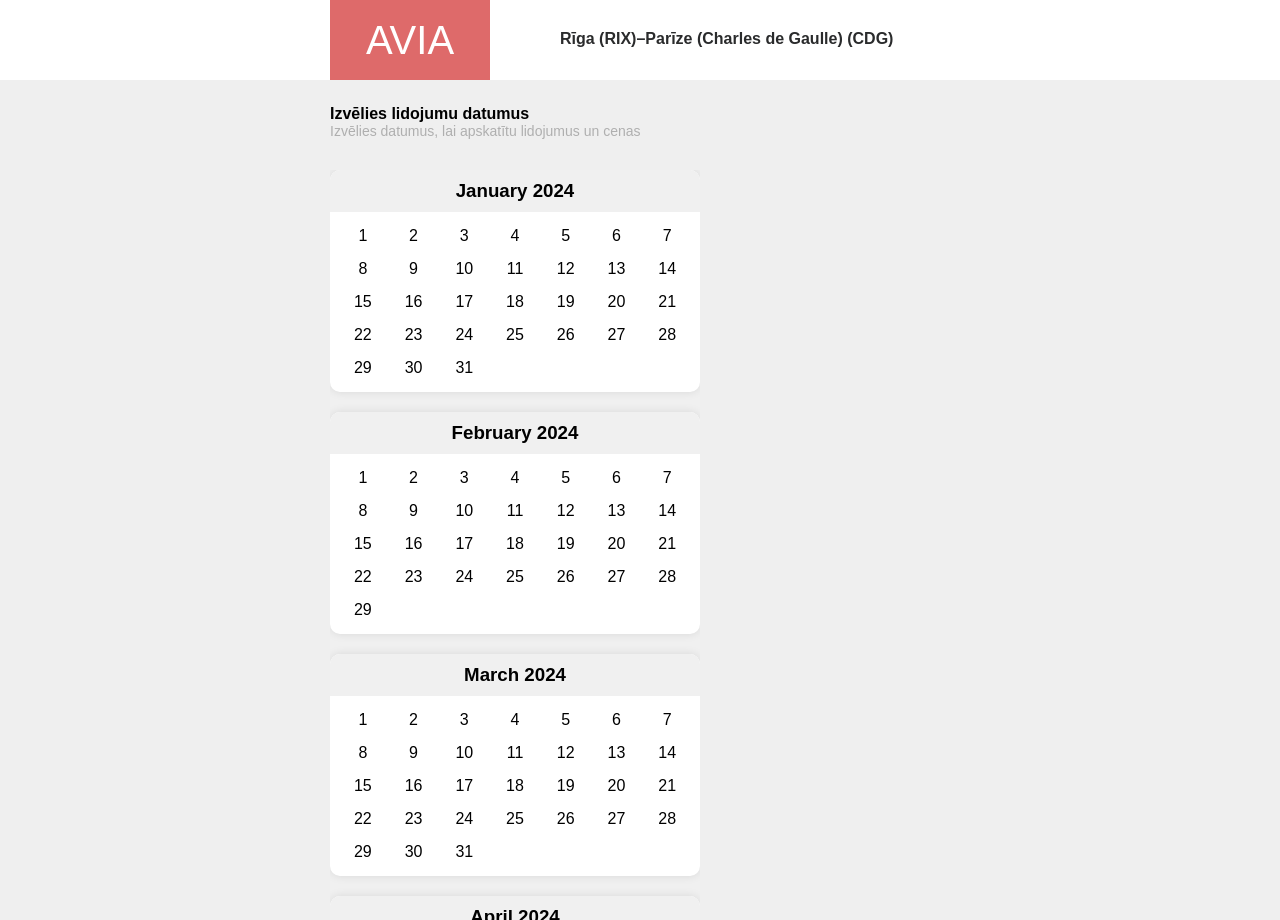
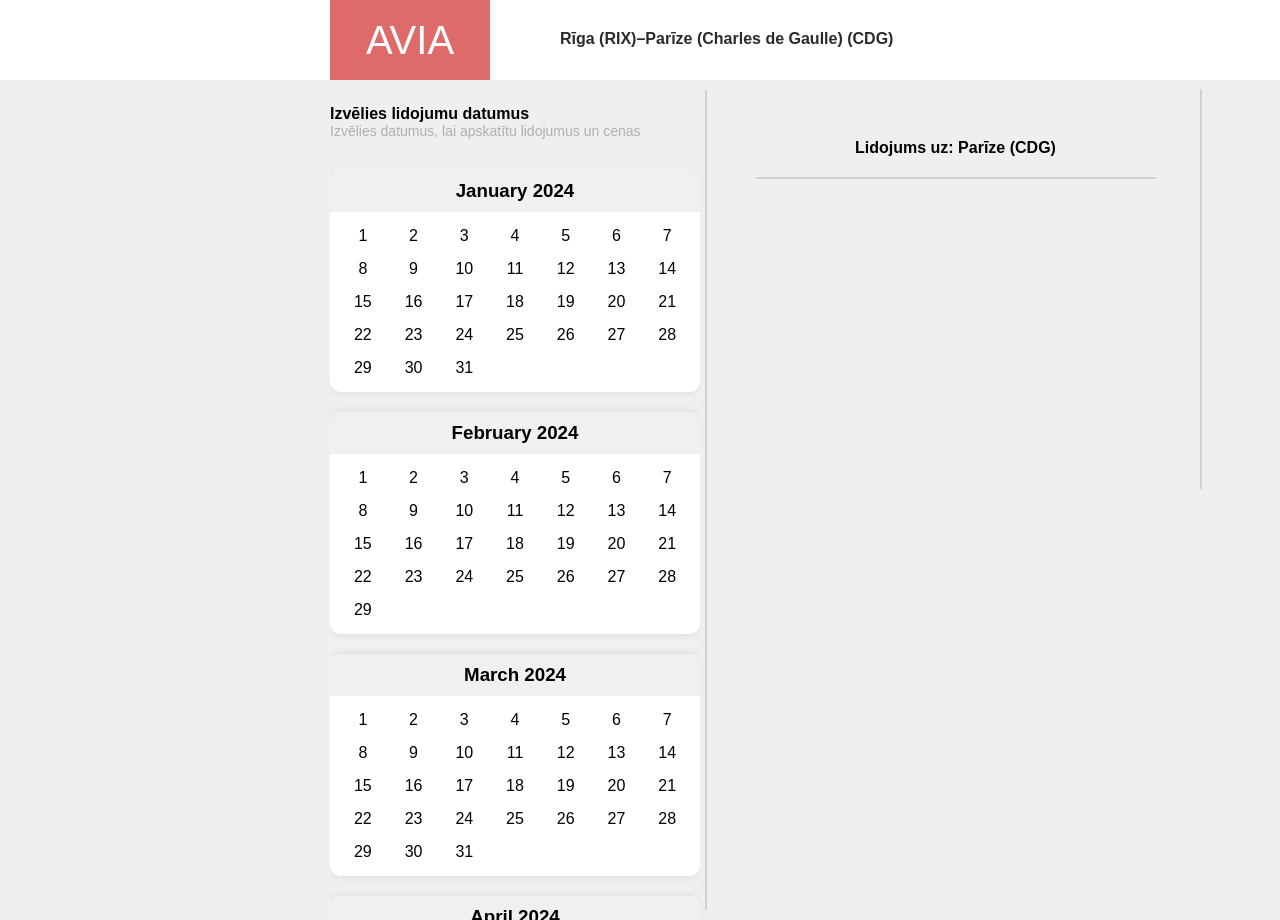
Before and after one commit to DenKozlov04/main_course_project, a PHP site: page /php/aviability.php in a window 1280 px wide; the page is wider, and only the part inside the window is pictured. Run offline with PHP 8.4, Linux system fonts and the light colour scheme.

Commit message:
some changes

```diff
--- a/css/aviability.css
+++ b/css/aviability.css
@@ -44,7 +44,7 @@ body {
 }
 
 .rectangleHeader{
-    width: 1920px;
+    width: 100%;
     height: 80px;
     background-color: #FFFFFF;
 }
@@ -83,15 +83,6 @@ body {
     margin-left: 330px;
 }
 
-.scrollable-box::-webkit-scrollbar {
-    width: 10px;
-}
-
-
-.scrollable-box::-webkit-scrollbar-thumb {
-    background-color: #656a7e;
-    border-radius: 5px;
-}
 
 .calendar {
     width: 100%;
@@ -133,3 +124,34 @@ body {
     font-size: 14px;
     color: #afafaf;
 }
+.greyRectangle{
+    background-color: #d1d1d1;
+    width:2px;
+    height:820px;
+    margin-left: 705px;
+    z-index: 20;
+    margin-top:-830px;
+}
+.greyRectangle2{
+    background-color: #d1d1d1;
+    width:2px;
+    height:400px;
+    margin-left: 1200px;
+    z-index: 20;
+    margin-top:-821px;
+}
+.greyRectangle3{
+    background-color: #d1d1d1;
+    width:400px;
+    height:2px;
+    margin-left: 756px;
+    margin-top:-330px;
+}
+
+.Info3 {
+    z-index: 21;
+    margin-left: 855px;
+    font-weight: 600;
+    position: relative;
+    top: -350px;
+}
--- a/php/aviability.php
+++ b/php/aviability.php
@@ -17,6 +17,8 @@
     <a class='Info1'>Izvēlies lidojumu datumus</a>
     <a class='Info2'>Izvēlies datumus, lai apskatītu lidojumus un cenas</a>
 </div>
+
+
 <div class="scrollable-box">
     <div class="calendar">
         <?php
@@ -40,6 +42,12 @@
     </div>
 </div>
 
-</head>
+<div class='greyRectangle'></div>
+<div class='greyRectangle2'></div>
+
+<a class='Info3'>Lidojums uz: Parīze (CDG)</a>
+<div class='greyRectangle3'>
+
+</div>
 </body>
 </html>
```
